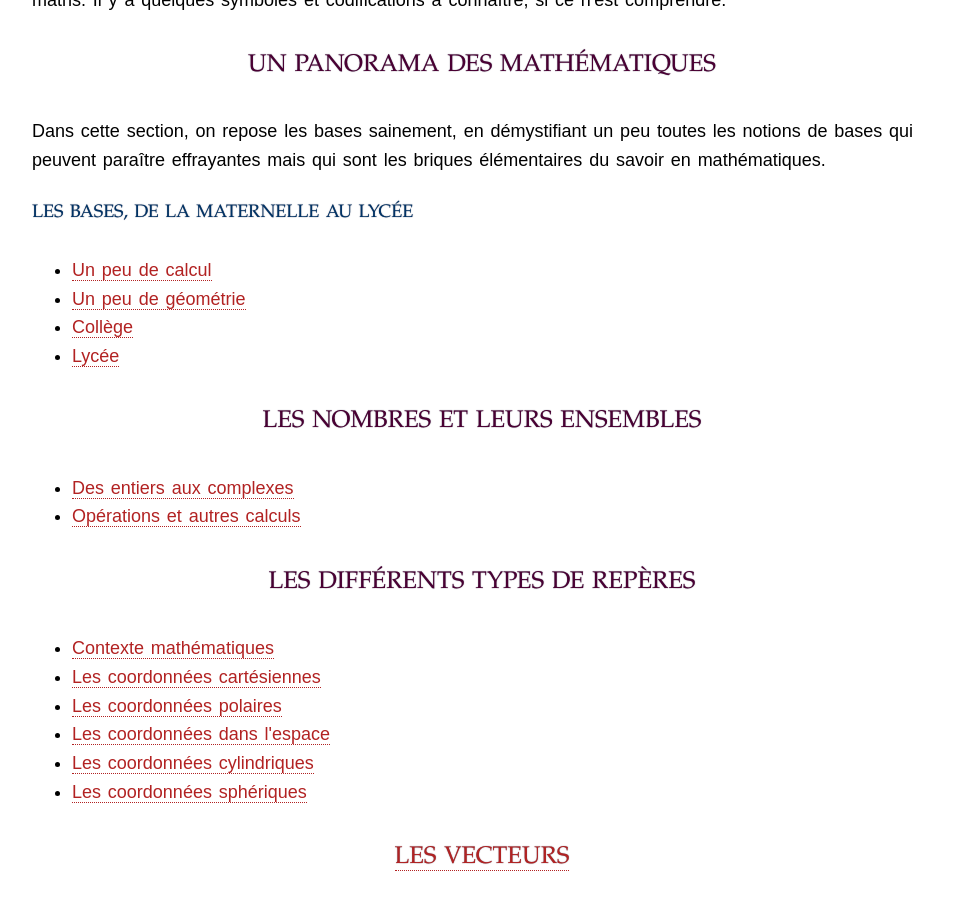
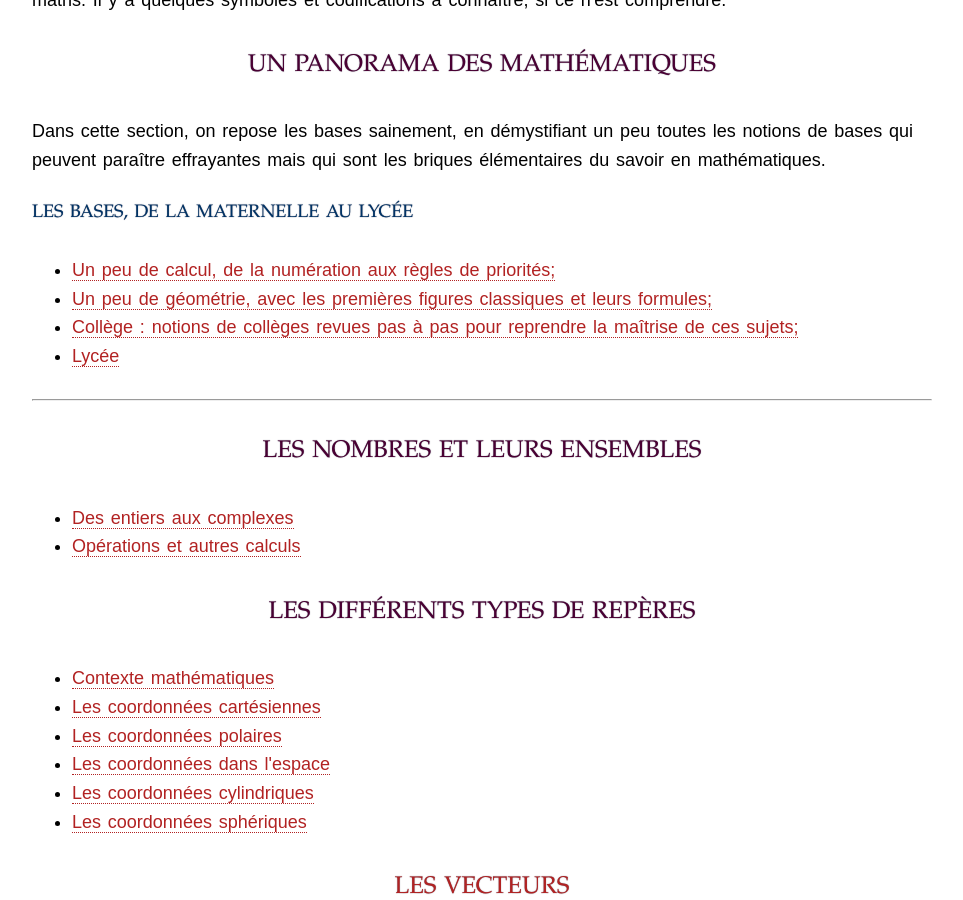
Before and after one commit to IamHenri/notes-maths-tex, a Jekyll site: the page built from index.html, in a window 1280 px wide and 900 px high, scrolled down 826 px. Shown: the whole window, without its empty margins (158-1121 px from the left). Built offline with Jekyll 4.4.1, drawn with Linux system fonts in a browser that asks for light colours; nearby versions of some CDN libraries; some web fonts are replaced; library files that are not in the unit come from our copies; formulas are drawn with MathJax 3.

Commit message:
Update index.html

```diff
--- a/index.html
+++ b/index.html
@@ -27,13 +27,14 @@ Dans cette section, on repose les bases sainement, en démystifiant un peu toute
 
 
 <ul>
-    <li><a href="panorama-des-mathematiques-section-0.html">Un peu de calcul</a></li>
-    <li><a href="panorama-des-mathematiques-section-1.html">Un peu de géométrie</a></li>
-    <li><a href="panorama-des-mathematiques-college.html">Collège</a></li>
+    <li><a href="panorama-des-mathematiques-section-0.html">Un peu de calcul, de la numération aux règles de priorités;</a></li>
+    <li><a href="panorama-des-mathematiques-section-1.html">Un peu de géométrie, avec les premières figures classiques et leurs formules;</a></li>
+    <li><a href="panorama-des-mathematiques-college.html">Collège : notions de collèges revues pas à pas pour reprendre la maîtrise de ces sujets;</a></li>
     <li><a href="panorama-des-mathematiques-lycee.html">Lycée</a></li>
     <!-- <li><a href="#"></a>Post bac</li> -->
 </ul>
 
+<hr>
 
 <h3>Les nombres et leurs ensembles</h3>
 <ul>
```
